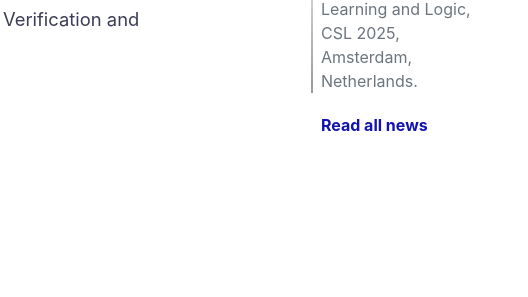
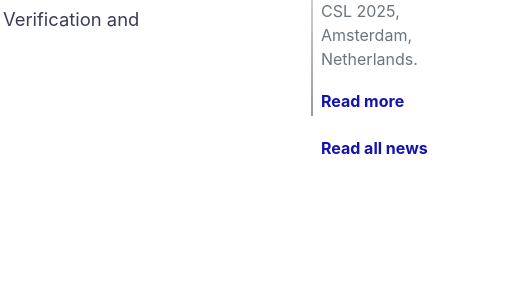
Before and after one commit to Noa-Izsak/noa-izsak.github.io, a plain HTML site: page index.html in a window 1280 px wide. Shown: the part 417-714 px from the top of the page, 752-1280 px from the left. Drawn offline with nearby package versions, Linux system fonts and the light colour scheme; some icons are missing; a web font is replaced by a local one.

Commit message:
LeaLog-CSL'25

```diff
--- a/index.html
+++ b/index.html
@@ -76,9 +76,9 @@
                         <div class="timeline"></div>
                         <p class="date">February, 2025</p>
                         <p>Contributed Talk,  Workshop on Learning and Logic, CSL 2025, Amsterdam, Netherlands.</p>
-                        <!--                <p class="fw-semibold link-info" style="line-height: 1.8; margin-top: 10px;">-->
-                        <!--                    <a href="https://www.linkedin.com/posts/noa-izsak-a834b82b7_aaai-atva-activity-7275847323279048704-DR4y?utm_source=share&utm_medium=member_desktop" class="read-more fw-bold" target="_blank" style="text-decoration: none !important;">Read more</a>-->
-                        <!--                </p>-->
+                        <p class="fw-semibold link-info" style="line-height: 1.8; margin-top: 10px;">
+                            <a href="https://www.linkedin.com/posts/noa-izsak-a834b82b7_lealog-activity-7296905923686502400-ZM6E?utm_source=share&utm_medium=member_desktop&rcm=ACoAAEwSFwMBoKdlCO25g11VvYhzQUZhAA6vvWk" class="read-more fw-bold" target="_blank" style="text-decoration: none !important;">Read more</a>
+                        </p>
                     </div>
                     <a href="news.html" class="fw-bold">Read all news</a>
                 </div>
@@ -227,7 +227,6 @@
                             <li>
                                 <span class="fa-li"><i class="fa-solid fa-person-chalkboard"></i></span>
                                 <p class="lead md-5">Workshop on Learning and Logic, CSL 2025, Contributed Talk ( <a href="https://sites.google.com/view/lealog25" target="_blank" class="advisor-link">LeaLog-CSL'25</a>)
-<!--                                    <span class="fw-semibold link-info"></span>-->
                                 </p>
                                 <span class="event-details">
                                     <normal>February 10, 2025, Amsterdam, Netherlands</normal>
```
Also changed, not shown: news.html (+3 -3 lines).
